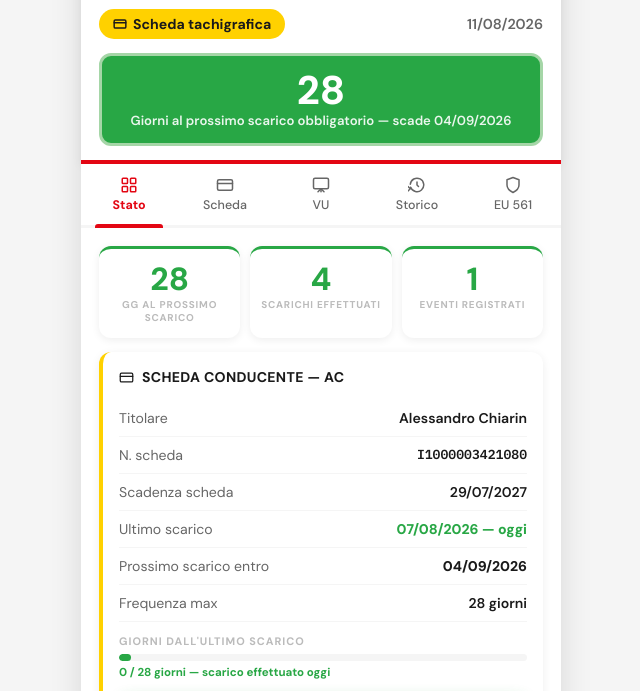
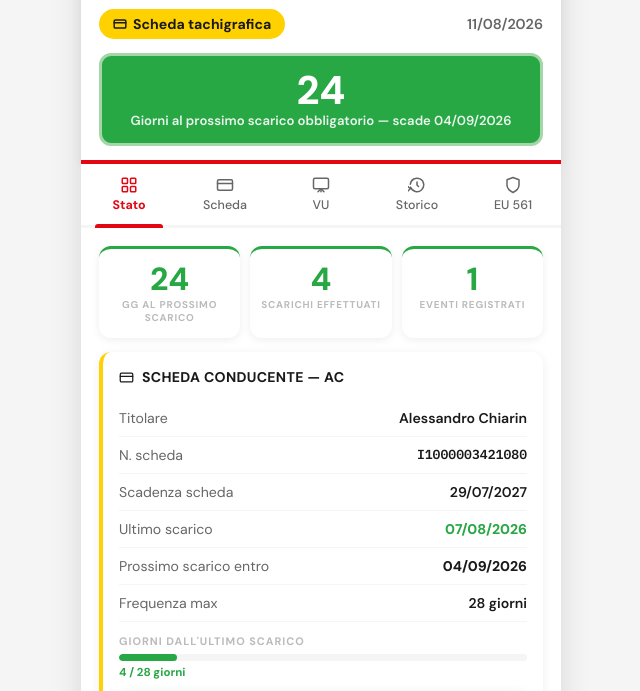
Before and after one commit to ibersilos/tachigrafo, a plain HTML site: page index.html in a window 1280 px wide. Shown: the part 77-768 px from the top of the page, without its empty margins (319-959 px from the left). Drawn offline with Linux system fonts and the light colour scheme.

Commit message:
feat: scarico scheda dinamico con localStorage — registra/aggiorna stato al riavvio

```diff
--- a/index.html
+++ b/index.html
@@ -188,9 +188,9 @@ body{background:var(--gray);color:var(--black);overflow-x:hidden;}
       </div>
       <div class="date-display" id="dateDisplay"></div>
     </div>
-    <div class="alert-banner ok">
-      <div class="alert-banner-num">28</div>
-      <div class="alert-banner-label">Giorni al prossimo scarico obbligatorio — scade 04/09/2026</div>
+    <div class="alert-banner ok" id="bannerBox">
+      <div class="alert-banner-num" id="bannerNum">28</div>
+      <div class="alert-banner-label" id="bannerLabel">Giorni al prossimo scarico obbligatorio — scade 04/09/2026</div>
     </div>
   </div>
 
@@ -232,8 +232,8 @@ body{background:var(--gray);color:var(--black);overflow-x:hidden;}
   <div id="sezStato" class="section active">
 
     <div class="kpi-grid">
-      <div class="kpi-box green">
-        <div class="kpi-box-val green">28</div>
+      <div class="kpi-box green" id="kpiBoxScarico">
+        <div class="kpi-box-val green" id="kpiGgScarico">28</div>
         <div class="kpi-box-label">Gg al prossimo scarico</div>
       </div>
       <div class="kpi-box green">
@@ -255,13 +255,13 @@ body{background:var(--gray);color:var(--black);overflow-x:hidden;}
       <div class="info-row"><span class="info-key">Titolare</span><span class="info-val">Alessandro Chiarin</span></div>
       <div class="info-row"><span class="info-key">N. scheda</span><span class="info-val" style="font-family:var(--mono);font-size:0.82rem;">I1000003421080</span></div>
       <div class="info-row"><span class="info-key">Scadenza scheda</span><span class="info-val">29/07/2027</span></div>
-      <div class="info-row"><span class="info-key">Ultimo scarico</span><span class="info-val" style="color:var(--green);font-weight:800;">07/08/2026 — oggi</span></div>
-      <div class="info-row"><span class="info-key">Prossimo scarico entro</span><span class="info-val" style="font-weight:800;">04/09/2026</span></div>
+      <div class="info-row"><span class="info-key">Ultimo scarico</span><span class="info-val" id="infoUltimoScarico" style="color:var(--green);font-weight:800;">07/08/2026 — oggi</span></div>
+      <div class="info-row"><span class="info-key">Prossimo scarico entro</span><span class="info-val" id="infoProssimoScarico" style="font-weight:800;">04/09/2026</span></div>
       <div class="info-row"><span class="info-key">Frequenza max</span><span class="info-val">28 giorni</span></div>
       <div style="margin-top:12px;">
         <div class="lbl" style="margin-bottom:4px;">Giorni dall'ultimo scarico</div>
-        <div class="prog-wrap"><div class="prog-bar green" style="width:3%;"></div></div>
-        <div style="font-size:0.72rem;color:var(--green);font-weight:700;margin-top:4px;">0 / 28 giorni — scarico effettuato oggi</div>
+        <div class="prog-wrap"><div class="prog-bar green" id="progBarScheda" style="width:3%;"></div></div>
+        <div id="progLabelScheda" style="font-size:0.72rem;color:var(--green);font-weight:700;margin-top:4px;">0 / 28 giorni — scarico effettuato oggi</div>
       </div>
       <div style="margin-top:14px;">
         <button class="btn-primary green" onclick="showSection('sezScheda', document.querySelectorAll('.nav-tab')[1])">
@@ -420,9 +420,9 @@ body{background:var(--gray);color:var(--black);overflow-x:hidden;}
         </div>
       </div>
       <div style="margin-top:14px;">
-        <button class="btn-primary" onclick="showToast('Auth ECC + scarico dati conducente — in sviluppo v1.0')">
+        <button class="btn-primary" id="btnRegistraScarico" onclick="registraScarico()">
           <svg viewBox="0 0 24 24"><path d="M21 2l-2 2m-7.61 7.61a5.5 5.5 0 1 1-7.778 7.778 5.5 5.5 0 0 1 7.777-7.777zm0 0L15.5 7.5m0 0l3 3L22 7l-3-3m-3.5 3.5L19 4"/></svg>
-          Scarica dati conducente
+          Registra scarico oggi
         </button>
         <button class="btn-secondary" onclick="showToast('Certificati esportati in formato PEM')">
           <svg viewBox="0 0 24 24"><path d="M21 15v4a2 2 0 0 1-2 2H5a2 2 0 0 1-2-2v-4"/><polyline points="7 10 12 15 17 10"/><line x1="12" y1="15" x2="12" y2="3"/></svg>
@@ -670,6 +670,80 @@ function filterSt(btn, tipo) {
   });
 }
 
+// ─── Scarico scheda ────────────────────────────────────────────
+const SCHEDA_KEY = 'ibs_tacho_scheda_last';
+const SCHEDA_MAX = 28;
+
+function _today() { return new Date().toISOString().slice(0, 10); }
+function _daysBetween(a, b) { return Math.round((new Date(b) - new Date(a)) / 86400000); }
+function _addDays(iso, n) { const d = new Date(iso); d.setDate(d.getDate() + n); return d.toISOString().slice(0, 10); }
+function _fmt(iso) { const [y,m,d] = iso.split('-'); return `${d}/${m}/${y}`; }
+
+function updateSchedaUI() {
+  const today   = _today();
+  const last    = localStorage.getItem(SCHEDA_KEY) || '2026-08-07';
+  const elapsed = _daysBetween(last, today);
+  const remaining = Math.max(0, SCHEDA_MAX - elapsed);
+  const nextDue = _addDays(last, SCHEDA_MAX);
+  const pct     = Math.min(100, (elapsed / SCHEDA_MAX) * 100);
+  const isToday = last === today;
+  const isOver  = elapsed > SCHEDA_MAX;
+  const color   = isOver ? 'red' : pct > 70 ? 'yellow' : 'green';
+
+  const $ = id => document.getElementById(id);
+
+  const bb = $('bannerBox');
+  if (bb) {
+    bb.className = 'alert-banner' + (isOver ? '' : ' ok');
+    $('bannerNum').textContent = isOver ? elapsed : remaining;
+    $('bannerLabel').textContent = isOver
+      ? `Giorni dall'ultimo scarico — SCADUTO il ${_fmt(nextDue)}`
+      : `Giorni al prossimo scarico obbligatorio — scade ${_fmt(nextDue)}`;
+  }
+
+  const kv = $('kpiGgScarico');
+  if (kv) { kv.textContent = remaining; kv.className = `kpi-box-val ${color}`; }
+  const kb = $('kpiBoxScarico');
+  if (kb) kb.className = `kpi-box ${color}`;
+
+  const iu = $('infoUltimoScarico');
+  if (iu) {
+    iu.textContent = _fmt(last) + (isToday ? ' — oggi' : '');
+    iu.style.color = isOver ? 'var(--red)' : 'var(--green)';
+  }
+  const ip = $('infoProssimoScarico');
+  if (ip) { ip.textContent = _fmt(nextDue); ip.style.color = isOver ? 'var(--red)' : ''; }
+
+  const pb = $('progBarScheda');
+  if (pb) { pb.style.width = Math.max(3, pct) + '%'; pb.className = `prog-bar ${color}`; }
+  const pl = $('progLabelScheda');
+  if (pl) {
+    pl.textContent = `${elapsed} / ${SCHEDA_MAX} giorni${isToday ? ' — scarico effettuato oggi' : isOver ? ' — SCADUTO' : ''}`;
+    pl.style.color = isOver ? 'var(--red)' : pct > 70 ? '#b8860b' : 'var(--green)';
+  }
+
+  const btn = $('btnRegistraScarico');
+  if (btn) {
+    if (isToday) {
+      btn.className = 'btn-primary green';
+      btn.innerHTML = `<svg viewBox="0 0 24 24"><polyline points="20 6 9 17 4 12"/></svg> Scarico registrato — ${_fmt(today)}`;
+    } else {
+      btn.className = 'btn-primary';
+      btn.innerHTML = `<svg viewBox="0 0 24 24"><path d="M21 2l-2 2m-7.61 7.61a5.5 5.5 0 1 1-7.778 7.778 5.5 5.5 0 0 1 7.777-7.777zm0 0L15.5 7.5m0 0l3 3L22 7l-3-3m-3.5 3.5L19 4"/></svg> Registra scarico oggi (${_fmt(today)})`;
+    }
+  }
+}
+
+function registraScarico() {
+  const today = _today();
+  localStorage.setItem(SCHEDA_KEY, today);
+  updateSchedaUI();
+  showToast('Scarico scheda registrato — ' + _fmt(today));
+}
+
+updateSchedaUI();
+// ──────────────────────────────────────────────────────────────
+
 function drawChart() {
   const c = document.getElementById('chartOre');
   if (!c) return;
```
